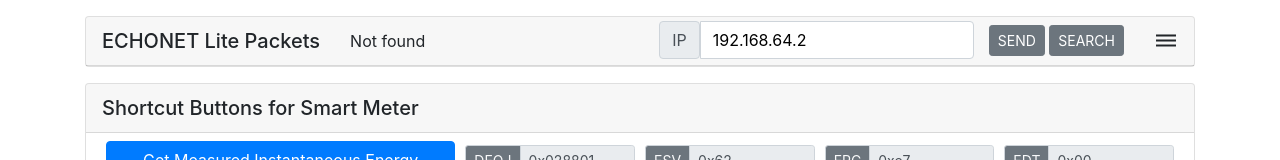
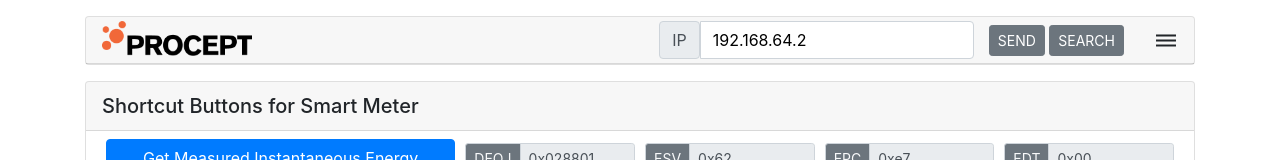
Before and after one commit to carlsatina/ssng, a website: page html/index.html in a window 1280 px wide. Shown: the top 160 px of the page. Drawn offline with Linux system fonts and the light colour scheme; no server answers.

Commit message:
Added Procept logo and change the site name.

```diff
--- a/html/index.html
+++ b/html/index.html
@@ -9,7 +9,8 @@
 <link rel="stylesheet" href="/lib/bootstrap/css/bootstrap.min.css">
 <link href="https://fonts.googleapis.com/icon?family=Material+Icons" rel="stylesheet">
 
-<title>SSNG for Node.js</title>
+<title>Leaflet-Link Smart Meter Controller</title>
+<link rel="icon" type="image/x-icon" href="/images/favico.png">
 <style>
 body {
   padding-top: 1rem;
@@ -66,9 +67,9 @@
 	<!-- ECHONET Lite Packets header-->
         <div class="card-header py-1">
             <div class="row">
-                <div class="col-auto h5 mt-2">ECHONET Lite Packets</div>
-<!--                 <div class="col-auto mt-2" id="ipv4" ></div> -->
-                <div class="col-auto mt-2"> {{ipServer}}</div>
+                <div class="col-auto"><img src="/images/logo-black.png" width="150"></div>
+                <!-- <div class="col-auto h5 mt-2">ECHONET Lite Packets</div>
+                <div class="col-auto mt-2"> {{ipServer}}</div> -->
                 <div class="col"></div>
                 <div class="col-auto">
                     <div class="input-group">
--- a/package.json
+++ b/package.json
@@ -1,7 +1,7 @@
 {
-    "name": "ssng",
+    "name": "leaflet-link",
     "version": "0.0.15",
-    "description": "SSNG, a tool for ECHONET Lite packets",
+    "description": "Tool for ECHONET Lite packets",
     "main": "app.js",
     "scripts": {
         "start": "node app.js",
```
Also changed, not shown: html/images/favico.png (added), html/images/logo-black.png (added), html/images/logo.png (added).
